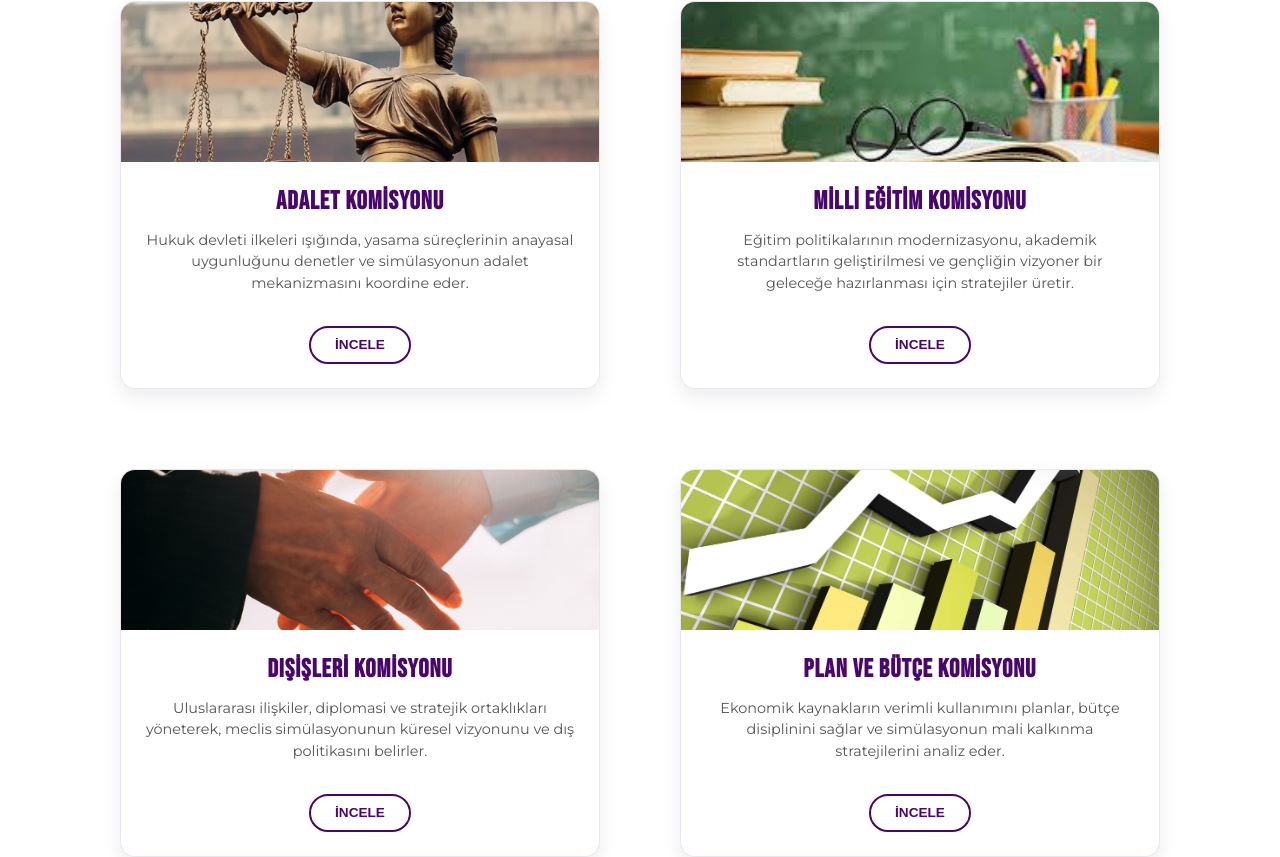
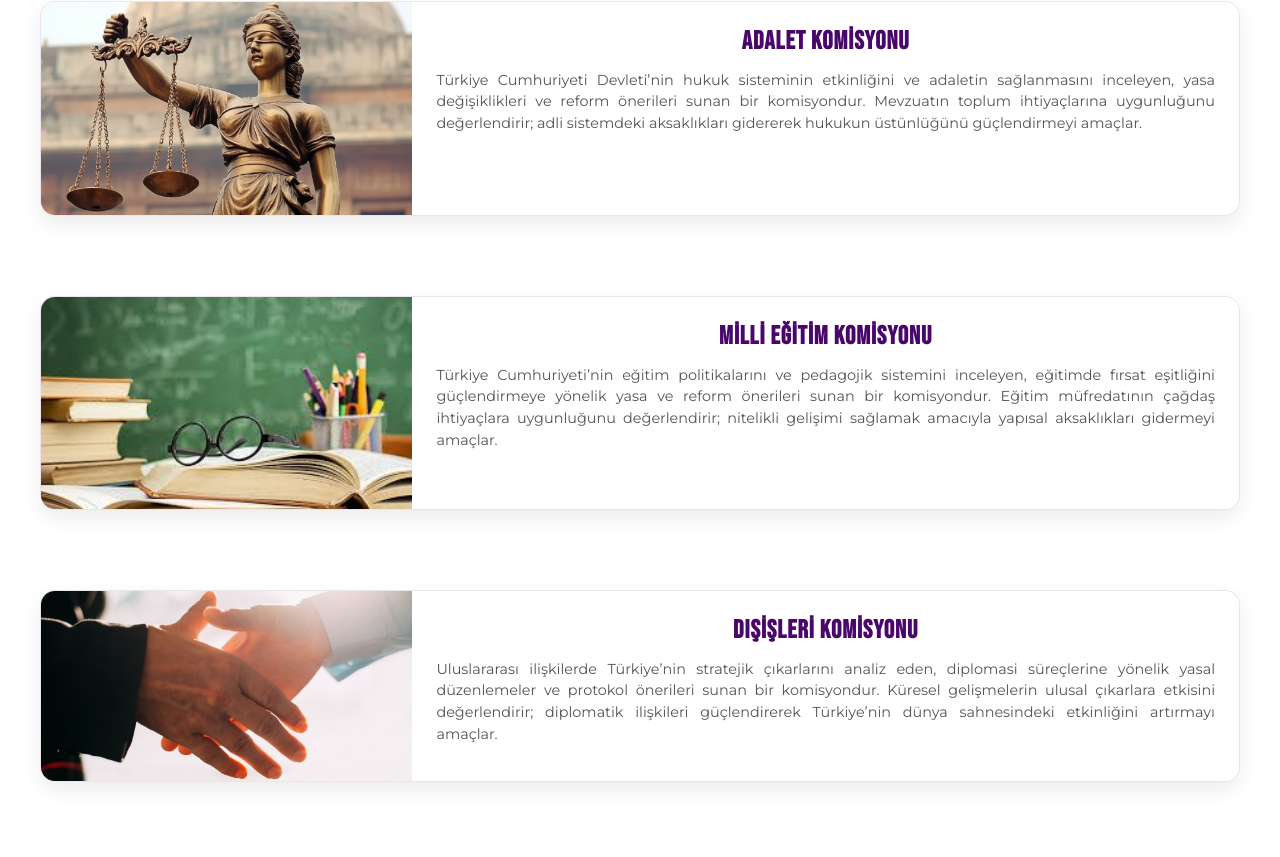
Before and after one commit to alibabaD44/SAL-meclis-sim-lasyonu, a React (Vite) app: page /komiteler in a window 1280 px wide. Shown: the part 351-1208 px from the top of the page. Built offline with nearby package versions, Linux system fonts and the light colour scheme.

Commit message:
Komisyonlar page designed

```diff
--- a/src/komiteler/Kpage.jsx
+++ b/src/komiteler/Kpage.jsx
@@ -6,37 +6,37 @@ function Kpage() {
         id: 1,
         isim: "ADALET KOMİSYONU",
         logo: "/adalet.png",
-            ack: "Hukuk devleti ilkeleri ışığında, yasama süreçlerinin anayasal uygunluğunu denetler ve simülasyonun adalet mekanizmasını koordine eder."
+        ack: "Türkiye Cumhuriyeti Devleti’nin hukuk sisteminin etkinliğini ve adaletin sağlanmasını inceleyen, yasa değişiklikleri ve reform önerileri sunan bir komisyondur. Mevzuatın toplum ihtiyaçlarına uygunluğunu değerlendirir; adli sistemdeki aksaklıkları gidererek hukukun üstünlüğünü güçlendirmeyi amaçlar."
     },
     {
         id: 2,
         isim: "MİLLİ EĞİTİM KOMİSYONU",
         logo: "/egitim.png",
-            ack: "Eğitim politikalarının modernizasyonu, akademik standartların geliştirilmesi ve gençliğin vizyoner bir geleceğe hazırlanması için stratejiler üretir."
+        ack: "Türkiye Cumhuriyeti’nin eğitim politikalarını ve pedagojik sistemini inceleyen, eğitimde fırsat eşitliğini güçlendirmeye yönelik yasa ve reform önerileri sunan bir komisyondur. Eğitim müfredatının çağdaş ihtiyaçlara uygunluğunu değerlendirir; nitelikli gelişimi sağlamak amacıyla yapısal aksaklıkları gidermeyi amaçlar."
     },
     {
         id: 3,
         isim: "DIŞİŞLERİ KOMİSYONU",
         logo: "/disisleri.png",
-            ack: "Uluslararası ilişkiler, diplomasi ve stratejik ortaklıkları yöneterek, meclis simülasyonunun küresel vizyonunu ve dış politikasını belirler."
+        ack: "Uluslararası ilişkilerde Türkiye’nin stratejik çıkarlarını analiz eden, diplomasi süreçlerine yönelik yasal düzenlemeler ve protokol önerileri sunan bir komisyondur. Küresel gelişmelerin ulusal çıkarlara etkisini değerlendirir; diplomatik ilişkileri güçlendirerek Türkiye’nin dünya sahnesindeki etkinliğini artırmayı amaçlar."
     },
     {
         id: 4,
         isim: "PLAN VE BÜTÇE KOMİSYONU",
         logo: "/ekonomi.png",
-            ack: "Ekonomik kaynakların verimli kullanımını planlar, bütçe disiplinini sağlar ve simülasyonun mali kalkınma stratejilerini analiz eder."
+        ack: "Devletin mali kaynaklarının yönetimini ve kamu harcamalarının verimliliğini inceleyen, bütçe yasaları ve ekonomik reform paketleri sunan bir komisyondur. Vergi sisteminin toplumun ekonomik refahına uygunluğunu değerlendirir; mali disiplini sağlayarak sürdürülebilir bir ekonomik kalkınmayı gerçekleştirmeyi amaçlar."
     },
     {
         id: 5,
         isim: "İÇİŞLERİ KOMİSYONU",
         logo: "/icisleri.png",
-            ack: "Kamu düzeninin korunması, yerel yönetimlerin koordinasyonu ve vatandaşlık haklarının tesisi için gerekli idari çalışmaları yürütür."
+        ack: "Kamu düzeninin tesisi, iç güvenlik stratejileri ve yerel yönetimlerin idari yapısını inceleyen, mülki idare sistemine yönelik yasa ve modernizasyon önerileri sunan bir komisyondur. Vatandaşlık haklarının korunmasını değerlendirir; bürokratik engelleri gidererek toplumsal huzuru ve devlet-vatandaş bağını güçlendirmeyi amaçlar."
     },
     {
         id: 6,
         isim: "MİLLİ SAVUNMA KOMİSYONU",
         logo: "/savunma.png",
-            ack: "Ulusal güvenliğin sağlanması, savunma stratejilerinin geliştirilmesi ve stratejik caydırıcılık unsurlarının planlanmasından sorumludur."
+        ack: "Ulusal savunma stratejilerini ve savunma sanayii politikalarını inceleyen, askeri mevzuat ve güvenlik reformları sunan bir komisyondur. Ülkenin caydırıcılık kapasitesinin güncel tehditlere uygunluğunu değerlendirir; stratejik savunma yatırımlarıyla milli güvenliği en üst seviyede tutmayı ve stratejik bağımsızlığı korumayı amaçlar."
     }
 ];
 
@@ -51,7 +51,6 @@ function Kpage() {
                         <div className='komite-content'>
                             <h2 className='komite-bsk'>{komite.isim}</h2>
                             <p className='komite-ack'>{komite.ack}</p>
-                            <button className='komite-btn'>İncele</button>
                         </div>
                     </div>
                 ))}
--- a/src/komiteler/komiteler.css
+++ b/src/komiteler/komiteler.css
@@ -25,7 +25,7 @@
     max-width: 1200px;
     margin: 0 auto;
     display: grid;
-    grid-template-columns: repeat(auto-fit, minmax(30rem,30rem));
+    grid-template-columns: repeat(auto-fit, minmax(20rem,100rem));
     gap: 5rem;
     padding: 2rem;
     justify-content: center;
@@ -39,7 +39,7 @@
     transition: all 0.3s ease;
     border: 1px solid rgba(73, 6, 107, 0.1);
     display: flex;
-    flex-direction: column;
+    flex-direction: row;
 }
 
 .komite-card:hover {
@@ -50,9 +50,10 @@
 
 .komite-image-wrapper {
     position: relative;
-    height: 160px;
+    height: 100%;
     background: rgb(73, 6, 107);
     overflow: hidden;
+    width: 25rem;
 }
 
 .komite-logo {
@@ -65,6 +66,7 @@
     padding: 1.5rem;
     text-align: center;
     flex-grow: 1;
+    width: 70%;
 }
 
 .komite-bsk {
@@ -80,32 +82,13 @@
     font-size: 0.9rem;
     color: #555;
     line-height: 1.5;
-    height: 4.5rem;
     overflow: hidden;
     display: -webkit-box;
     -webkit-box-orient: vertical;
     font-family: "Montserrat", sans-serif;
+    text-align: justify;
 }
 
-.komite-btn {
-    margin-top: 1.5rem;
-    padding: 0.6rem 1.5rem;
-    font-size: 0.85rem;
-    border-radius: 25px;
-    background: transparent;
-    border: 2px solid rgb(73, 6, 107);
-    color: rgb(73, 6, 107);
-    cursor: pointer;
-    font-weight: 600;
-    text-transform: uppercase;
-    transition: 0.3s;
-}
-
-.komite-btn:hover {
-    background: rgb(73, 6, 107);
-    color: white;
-
-}
 
 /* ------- MOBİL DOKUNUŞLAR (Breakpoint) ---------*/
 @media (max-width: 600px) {
```
Lines whose indentation alone changed are shown as unchanged.
